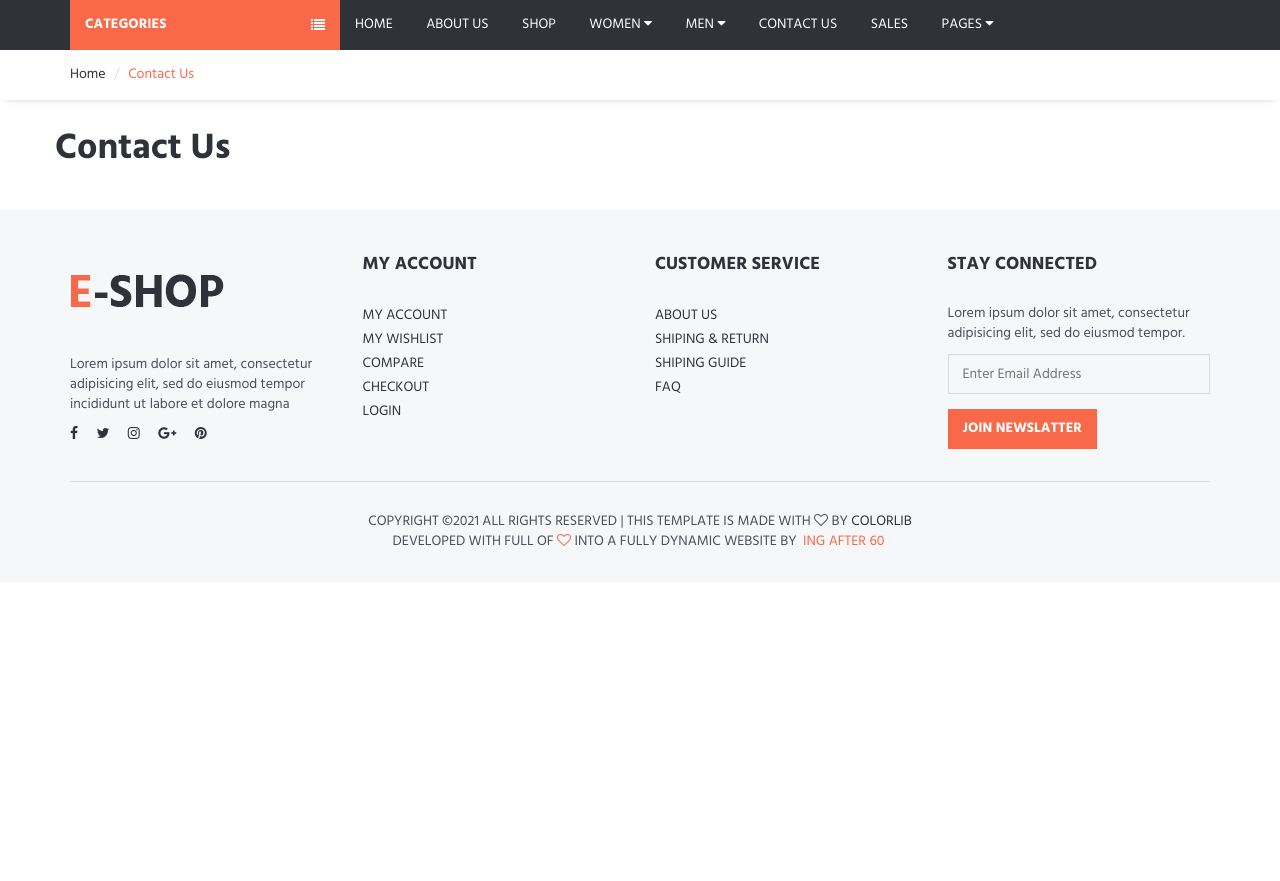
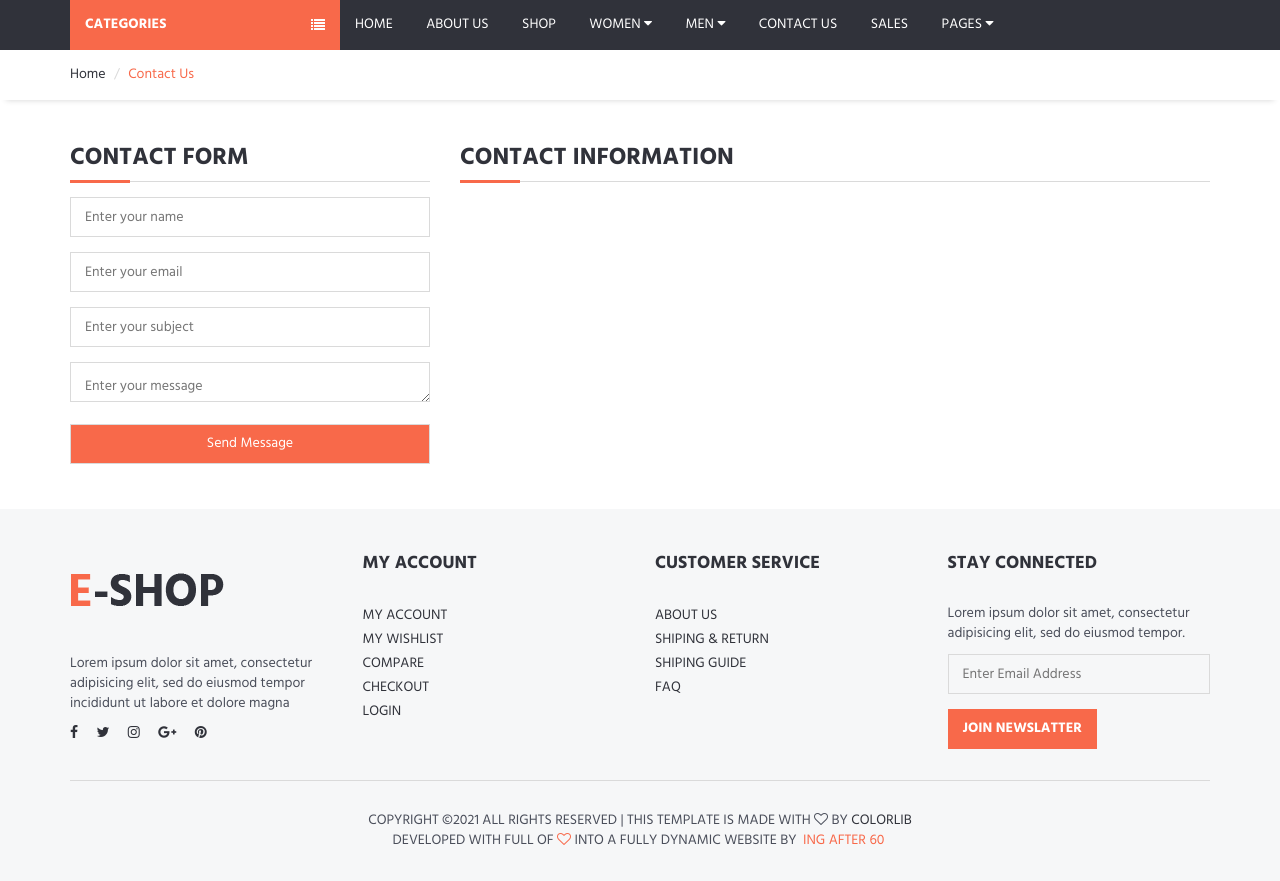
Before and after one commit to gurnitha/django-russian-ecommerce, a Django app: template apps/home/templates/home/contact_us.html in a window 1280 px wide; the page is wider, and only the part inside the window is pictured. Shown: the part 131-1012 px from the top of that part. Before the commit the page ends 677 px from the top of that part, so only its background shows below. Run offline with Django 3.2, Linux system fonts and the light colour scheme; the template is opened without the code that fills it, so the values that code supplies are empty; some libraries are stand-ins or nearby versions.

Commit message:
6.6.41 Add form to Contact Us page and modified information about contact and about in the db

```diff
--- a/apps/home/templates/home/about_us.html
+++ b/apps/home/templates/home/about_us.html
@@ -28,7 +28,6 @@
 		<div class="container">
 			<!-- row -->
 			<div class="row">
-                <h1>About Us</h1>
                 {{ setting.aboutus|safe }}
 			</div>
 			<!-- row -->
--- a/apps/home/templates/home/contact_us.html
+++ b/apps/home/templates/home/contact_us.html
@@ -28,8 +28,48 @@
 		<div class="container">
 			<!-- row -->
 			<div class="row">
-                <h1>Contact Us</h1>
-                {{ setting.contact|safe }}
+				<div class="col-md-4">
+					<form id="checkout-form" class="clearfix">
+						<div class="billing-details">
+
+							<div class="section-title">
+	                            <h3 class="title">Contact Form</h3>
+	                        </div>
+
+	                        <div class="form-group">
+	                        	<input class="input" type="text" name="first-name" placeholder="Enter your name">
+	                        </div>
+
+	                        <div class="form-group">
+	                        	<input class="input" type="email" name="email" placeholder="Enter your email">
+	                        </div>
+
+	                        <div class="form-group">
+	                        	<input class="input" type="text" name="address" placeholder="Enter your subject">
+	                        </div>
+
+	                        <div class="form-group">
+	                        	<textarea class="input" type="text" name="city" placeholder="Enter your message"></textarea>
+	                        </div>
+
+	                        <div class="form-group" style="background-color:#F8694A; color:white;">
+	                        	<input class="input" type="submit" value="Send Message" name="country">
+	                        </div>
+		                </div>
+		            </form>
+				</div>
+
+                <div class="col-md-8">
+                    <div class="shiping-methods">
+                        <div class="section-title">
+                            <h3 class="title">Contact Information</h3>
+                        </div>
+                        <div >
+                            {{ setting.contact|safe }}
+                        </div>
+
+                    </div>
+                </div>
 			</div>
 			<!-- row -->
 		</div>
```
Also changed, not shown: README.md.
